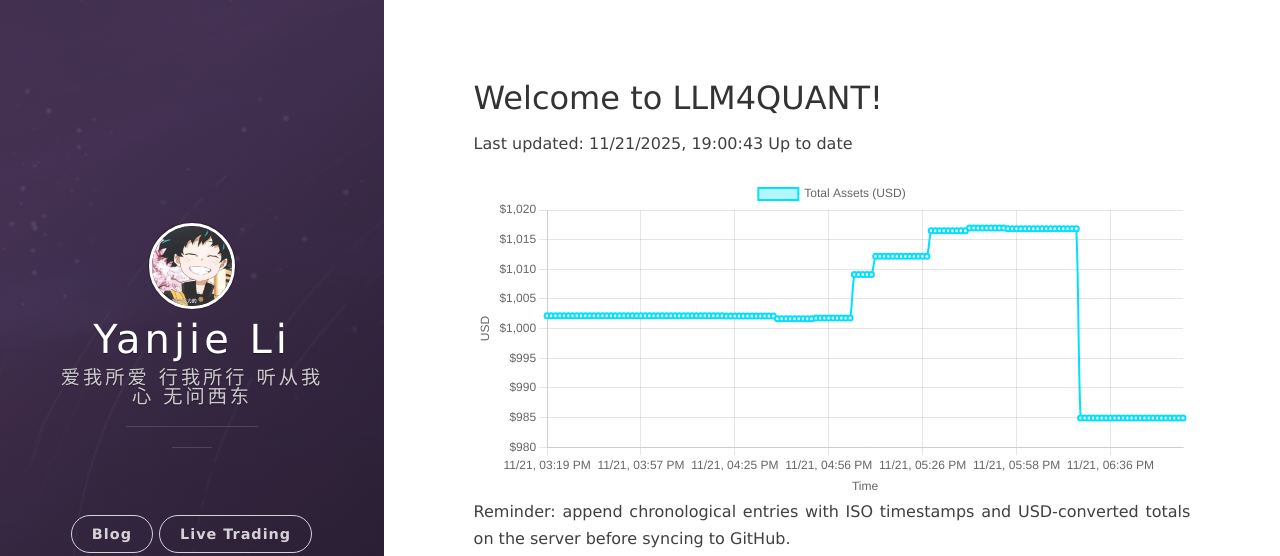
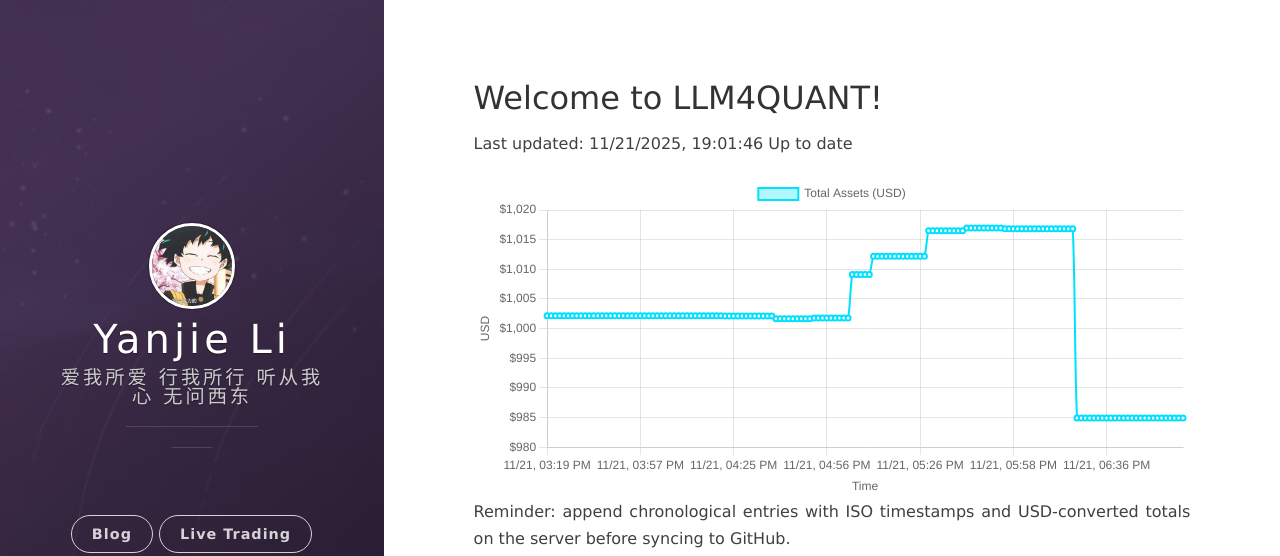
Before and after one commit to leeyegy/leeyegy.github.io, a Jekyll site: the page built from live-trading.html, in a window 1280 px wide. Shown: the top 556 px of the page. Built offline with Jekyll 4.4.1, drawn with Linux system fonts in a browser that asks for light colours; nearby versions of some CDN libraries.

Commit message:
AccountMonitor: update balance history 2025-11-22T03:01:46+08:00

```diff
--- a/assets/data/binance/balance-history.json
+++ b/assets/data/binance/balance-history.json
@@ -1,5 +1,5 @@
 {
-  "generatedAt": "2025-11-22T03:00:43+08:00",
+  "generatedAt": "2025-11-22T03:01:46+08:00",
   "asset": "total_usd_value",
   "history": [
     {
@@ -601,6 +601,10 @@
     {
       "timestamp": "2025-11-22T03:00:43+08:00",
       "totalUsd": 984.91919649
+    },
+    {
+      "timestamp": "2025-11-22T03:01:46+08:00",
+      "totalUsd": 984.91919649
     }
   ]
 }
```
